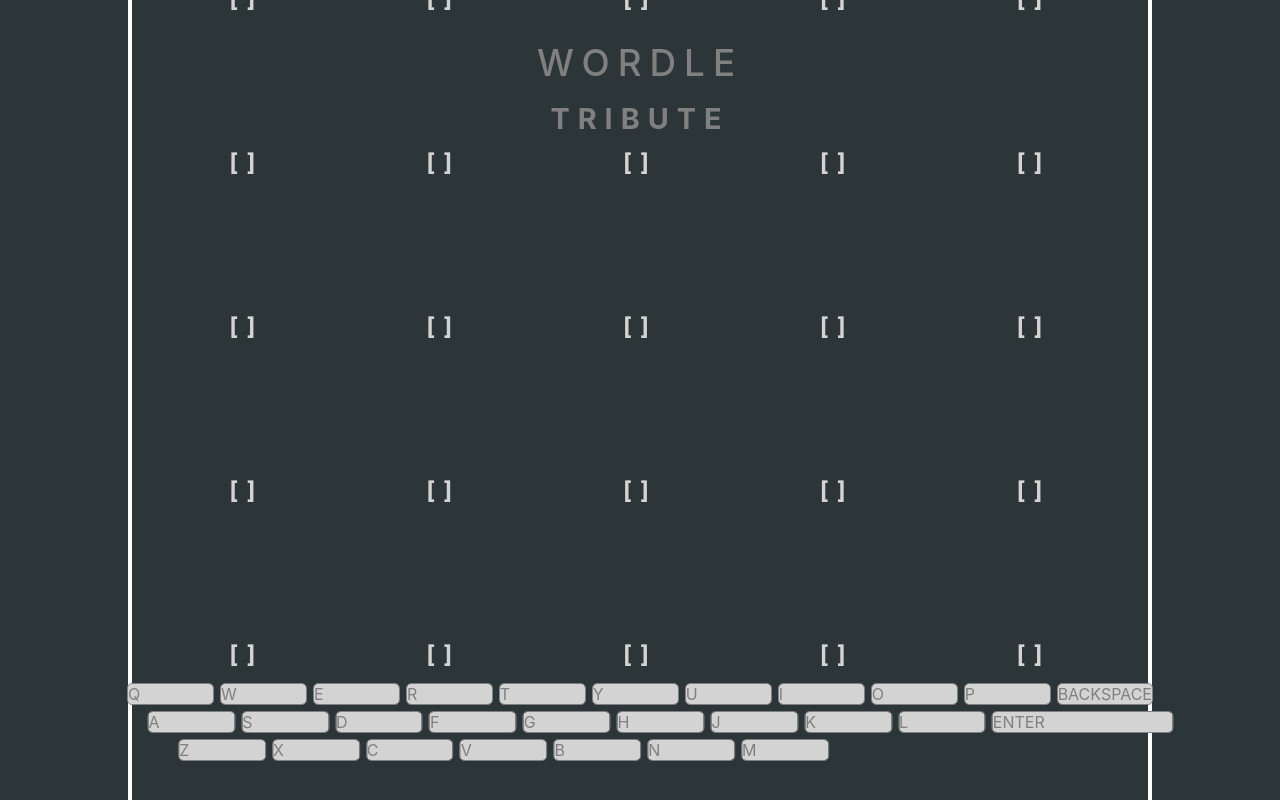
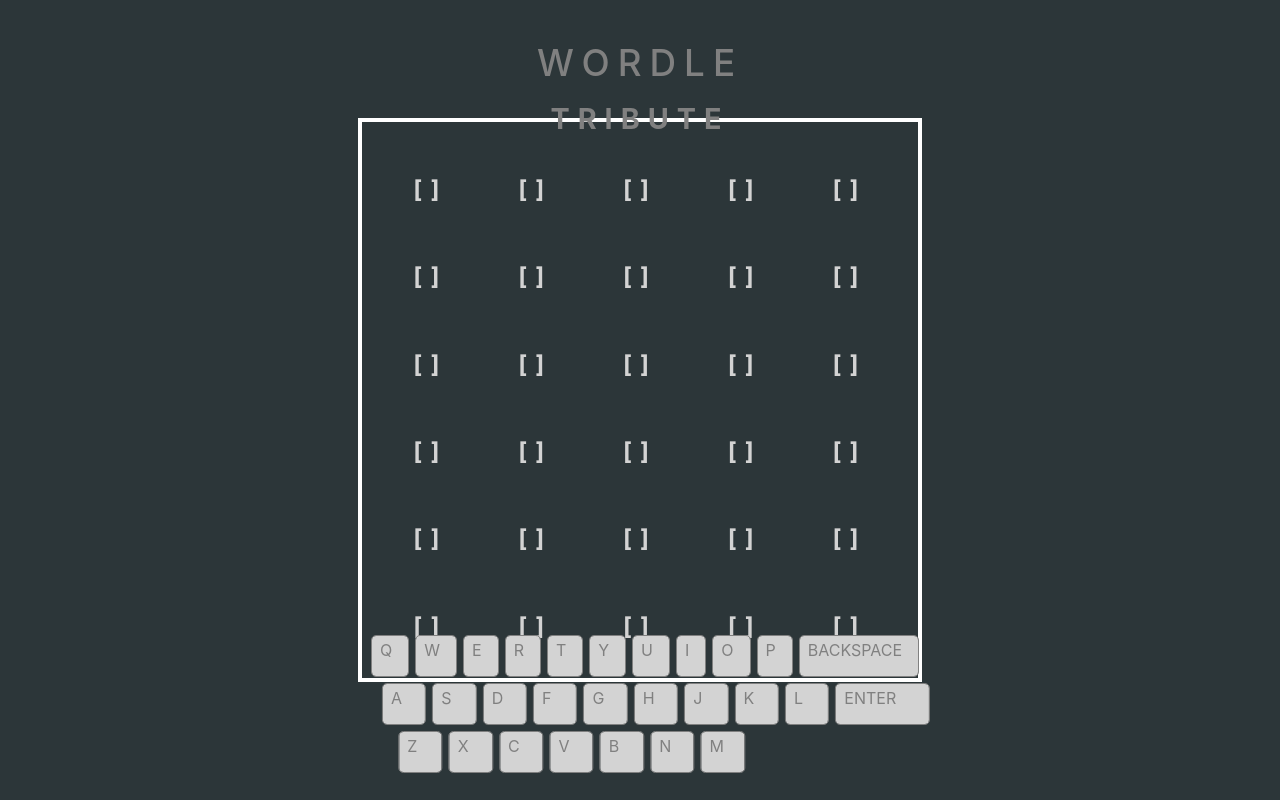
Before and after one commit to devtoti/wordle, a Next.js app: page / in a window 1280 px wide. Built offline with nearby package versions, Linux system fonts and the light colour scheme; no server answers.

Commit message:
PC Responsiveness

```diff
--- a/styles/Home.module.css
+++ b/styles/Home.module.css
@@ -175,7 +175,22 @@
 
 .container2 {
   position: absolute;
-  bottom: 5%;
+  bottom: 8%;
   margin-top: 5rem;
-  width: 80%;
+  width: 100%;
+  padding: 0 2rem;
 }
+
+@media only screen and (min-width: 700px) {
+
+  .board {
+    /* max-width: 500px; */
+    width: clamp(500px, 500px + 5vw, 750px);
+  }
+
+  .container2 {
+    height: 100px;
+    width: 70%;
+    max-width: 600px;
+  }
+}
--- a/styles/Keyboard.module.css
+++ b/styles/Keyboard.module.css
@@ -15,6 +15,7 @@
     grid-template-columns: 1fr;
     grid-template-rows: repeat(3, 1fr);
     gap: 0.5rem;
+    height: 100%;
 }
 
 .keyrow {
@@ -33,7 +34,6 @@
 .key {
     color: gray;
     outline: 1px solid gray;
-    /* padding: 0.25rem 1rem 1rem 0.5rem; */
     width: 100%;
     height: 100%;
     text-transform: uppercase;
@@ -66,3 +66,11 @@
     color: rgba(63,64,63,1);
     outline: 1px solid rgba(63,64,63,1);
 }
+
+
+@media only screen and (min-width:700px) {
+    .key {
+        padding: 0.25rem 1rem 1rem 0.5rem;
+
+    }
+}
```
